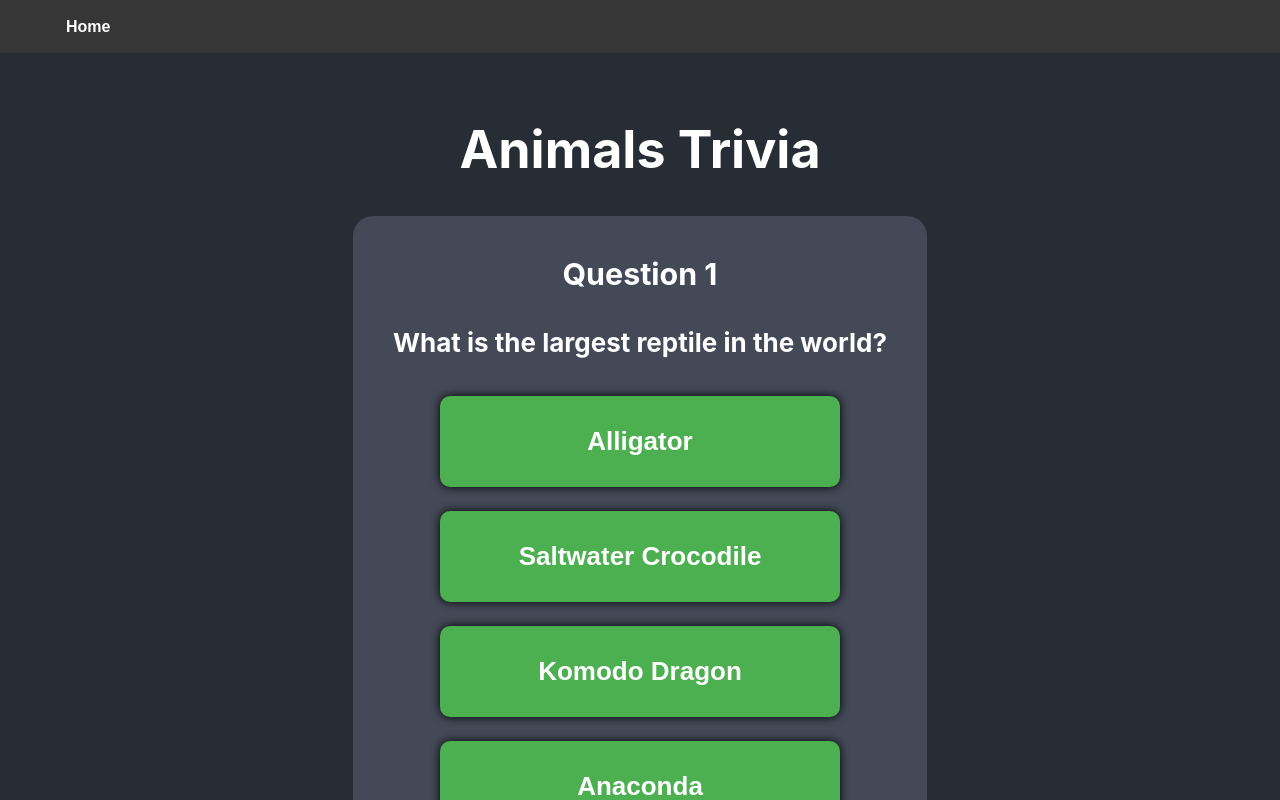
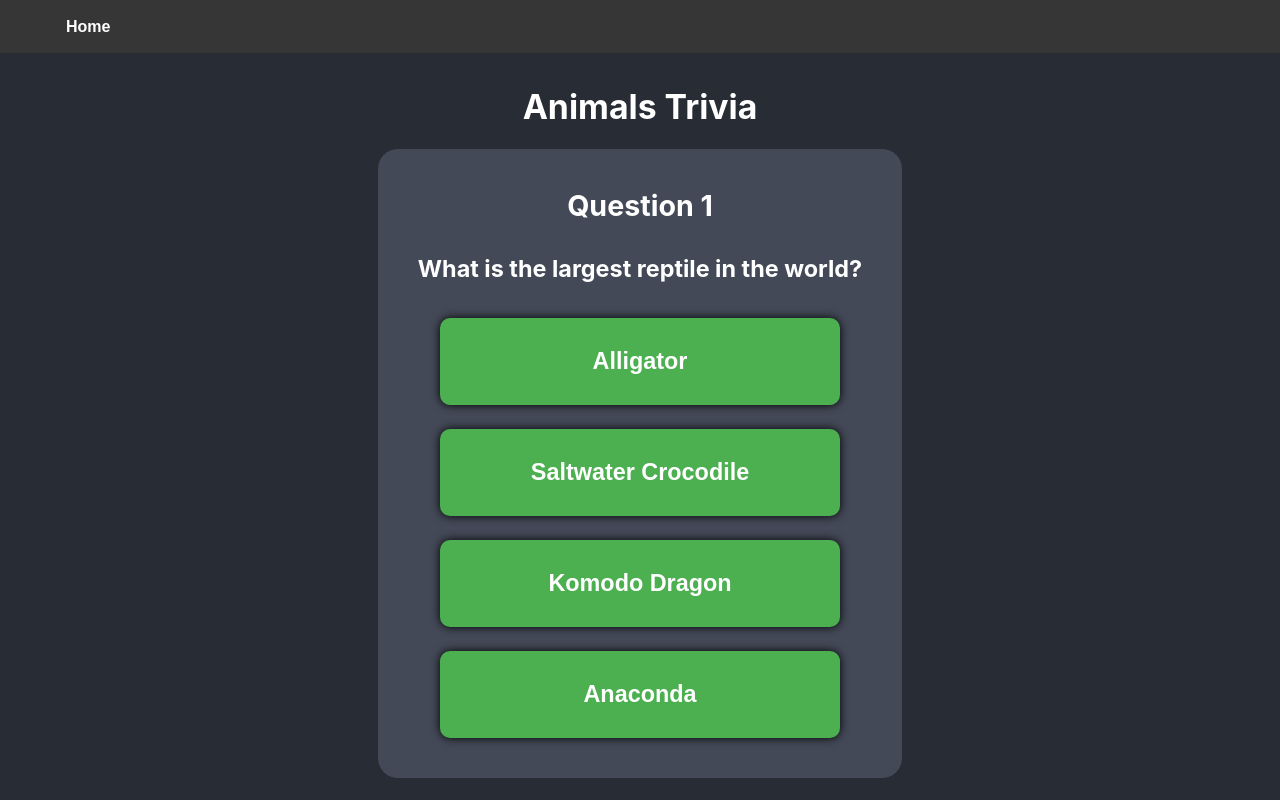
Before and after one commit to Lyreca/trivia-game, a React (Create React App) app: page / in a window 1280 px wide. Both pictures are taken after a click on the button "Animals". Shown: the top 800 px of the page. Built offline with nearby package versions, Linux system fonts and the light colour scheme.

Commit message:
font size changes

```diff
--- a/src/styles/App.css
+++ b/src/styles/App.css
@@ -19,14 +19,14 @@
   flex-direction: column;
   align-items: center;
   justify-content: center;
-  padding: 30px 0 0 0;
+  padding: 10px 0 0 0;
   font-size: calc(10px + 2vmin);
   color: white;
 }
 
 .App-body {
   background-color: #282c34;
-  min-height: 80vh;
+  min-height: 90vh;
   display: flex;
   flex-direction: column;
   align-items: center;
@@ -88,8 +88,20 @@
   cursor: pointer;
   box-shadow: black 0px 0px 10px;
   border-radius: 10px;
-  font-size: 1em;
+  font-size: 0.9em;
   margin-bottom: 20px;
+}
+
+h1 {
+  font-size: 1.3em;
+}
+
+h3 {
+  font-size: 1.1em;
+}
+
+h4 {
+  font-size: 0.9em;
 }
 
 @media (max-width: 768px) {
```
